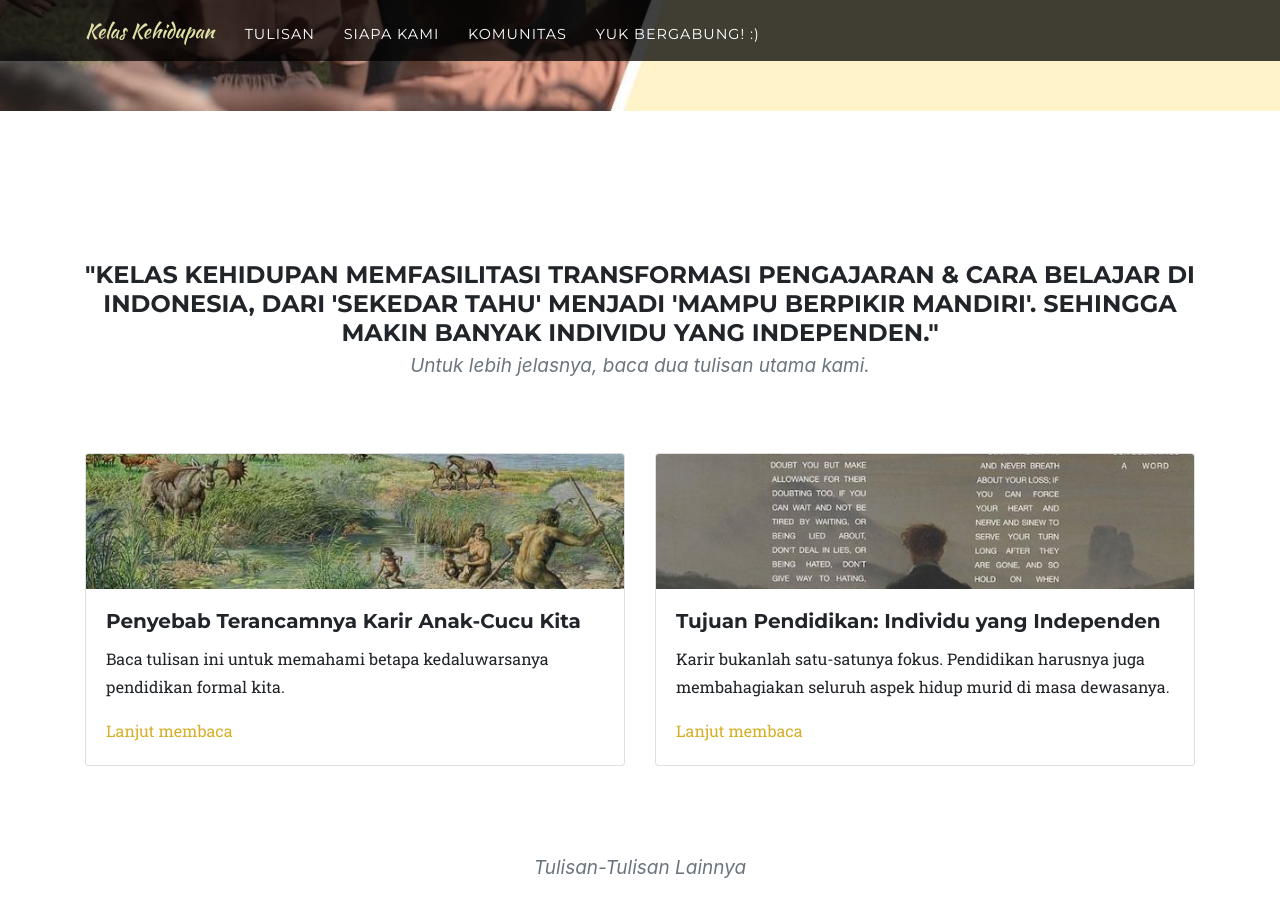
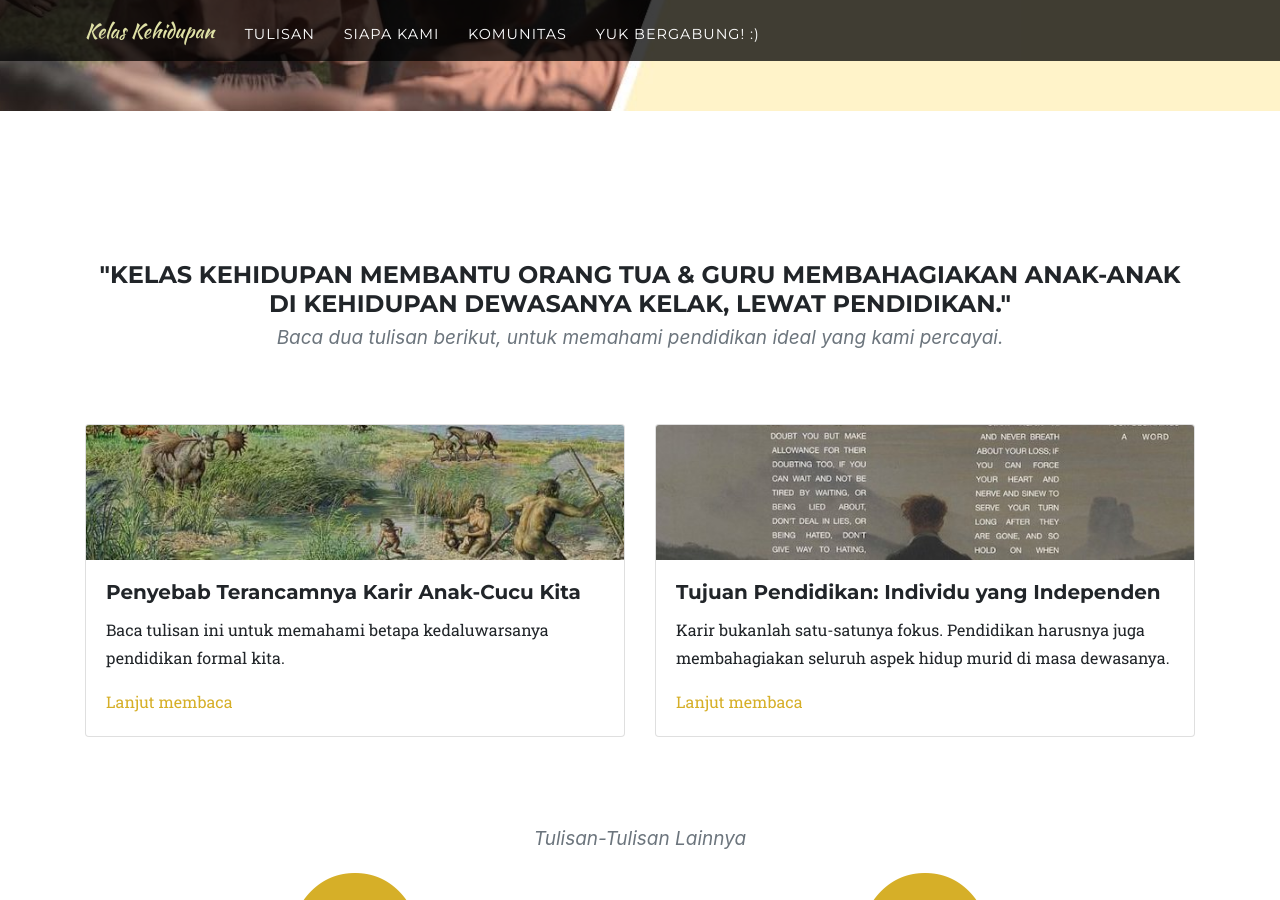
Before and after one commit to KelasKehidupan/kelaskehidupan.github.io, a Jekyll site: the page built from index.html, in a window 1280 px wide and 900 px high, scrolled down 560 px. Built offline with Jekyll 4.4.1, drawn with Linux system fonts in a browser that asks for light colours; some web fonts are replaced; the list of posts is cut into pages by our own code.

Commit message:
update penjelasan

```diff
--- a/index.html
+++ b/index.html
@@ -19,8 +19,8 @@
   <div class="container">
     <div class="row">
       <div class="col-lg-12 text-center">
-        <h4 class="section-heading text-uppercase">"Kelas Kehidupan memfasilitasi transformasi pengajaran & cara belajar di Indonesia, dari 'sekedar tahu' menjadi 'mampu berpikir mandiri'. Sehingga makin banyak individu yang independen."</h4>
-        <h3 class="section-subheading text-muted" style="margin-bottom: 75px !important">Untuk lebih jelasnya, baca dua tulisan utama kami.</h3>
+        <h4 class="section-heading text-uppercase">"Kelas Kehidupan membantu orang tua & guru membahagiakan anak-anak di kehidupan dewasanya kelak, lewat pendidikan."</h4>
+        <h3 class="section-subheading text-muted" style="margin-bottom: 75px !important">Baca dua tulisan berikut, untuk memahami pendidikan ideal yang kami percayai.</h3>
       </div>
     </div>
     <div class="row mb-2" style="margin-bottom: 75px !important">
```
